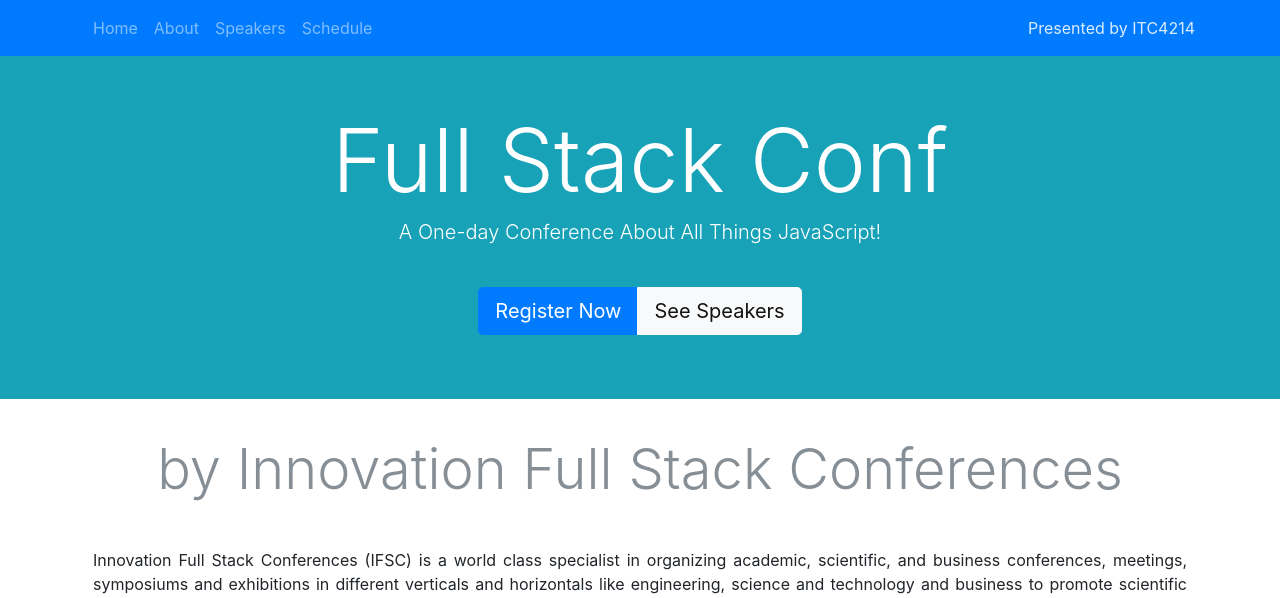
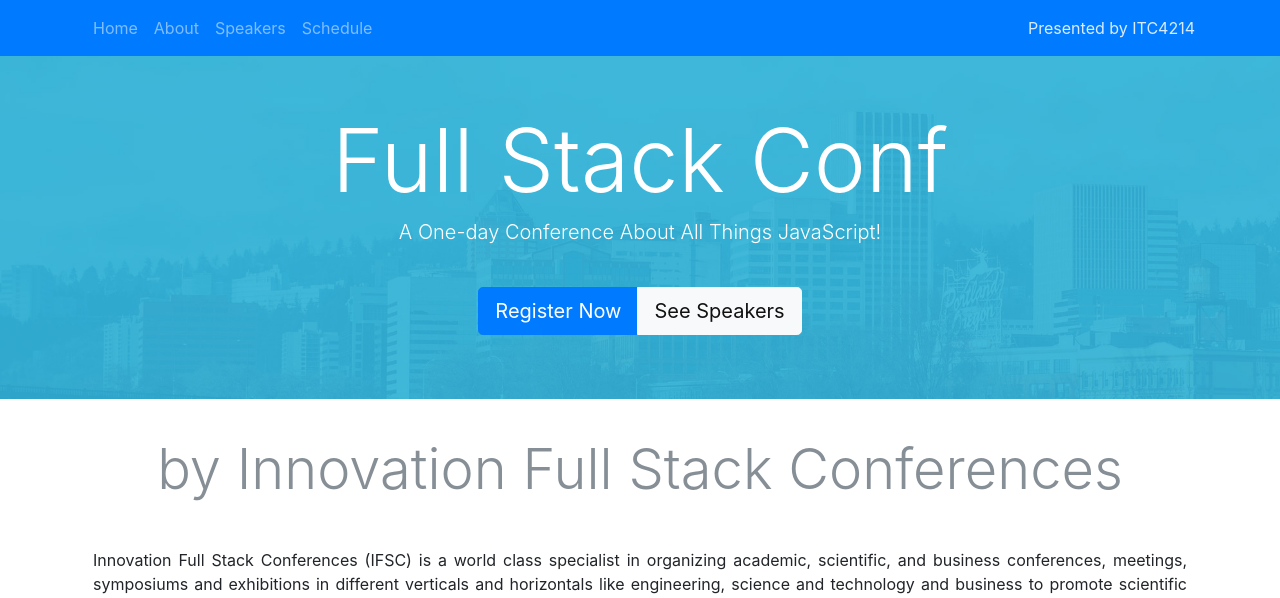
Before and after one commit to mkotsovoulou/fullstackdj, a Django app: page /fullstack/ in a window 1280 px wide. Shown: the top 598 px of the page. Run offline with Django 3.2, Linux system fonts and the light colour scheme; some libraries are stand-ins or nearby versions.

```diff
--- a/app/conference/urls.py
+++ b/app/conference/urls.py
@@ -19,6 +19,6 @@ from django.conf.urls.static import static
 from django.conf import settings
 
 urlpatterns = [
-    #path ("", views.index, name="index"),
+    path("", include('fullstack.urls')),
     path('fullstack/', include('fullstack.urls')),
 ] + static(settings.MEDIA_URL, document_root=settings.MEDIA_ROOT)
--- a/app/fullstack/static/css/custom.css
+++ b/app/fullstack/static/css/custom.css
@@ -5,5 +5,6 @@
 }
 
 .jumbotron {
+    background-image: url( '/static/img/jumbo-bg.jpg' );
     background-size: cover;
 }
--- a/app/fullstack/urls.py
+++ b/app/fullstack/urls.py
@@ -5,7 +5,6 @@ from . import views
 
 
 urlpatterns = [
-
     path ("", views.index, name="index"),
     path ("schedule", views.schedule, name="schedule"),
     path ("speakers", views.speakers, name="speakers"),
```
